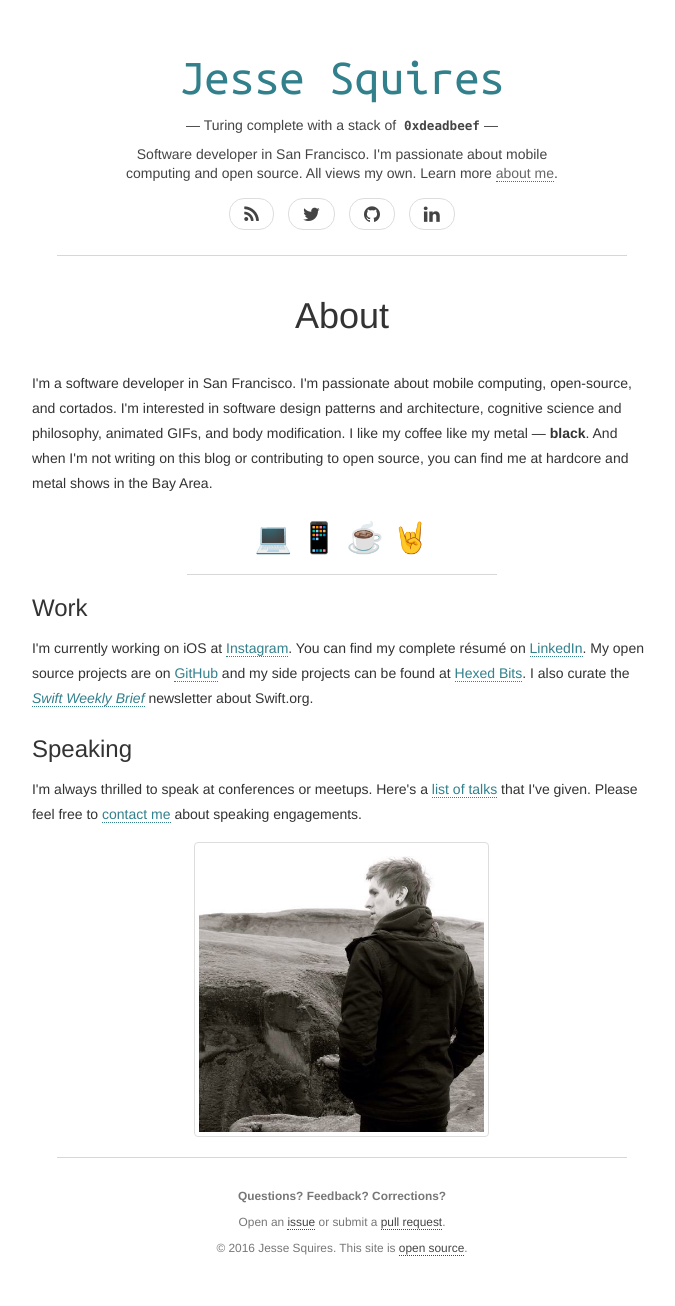
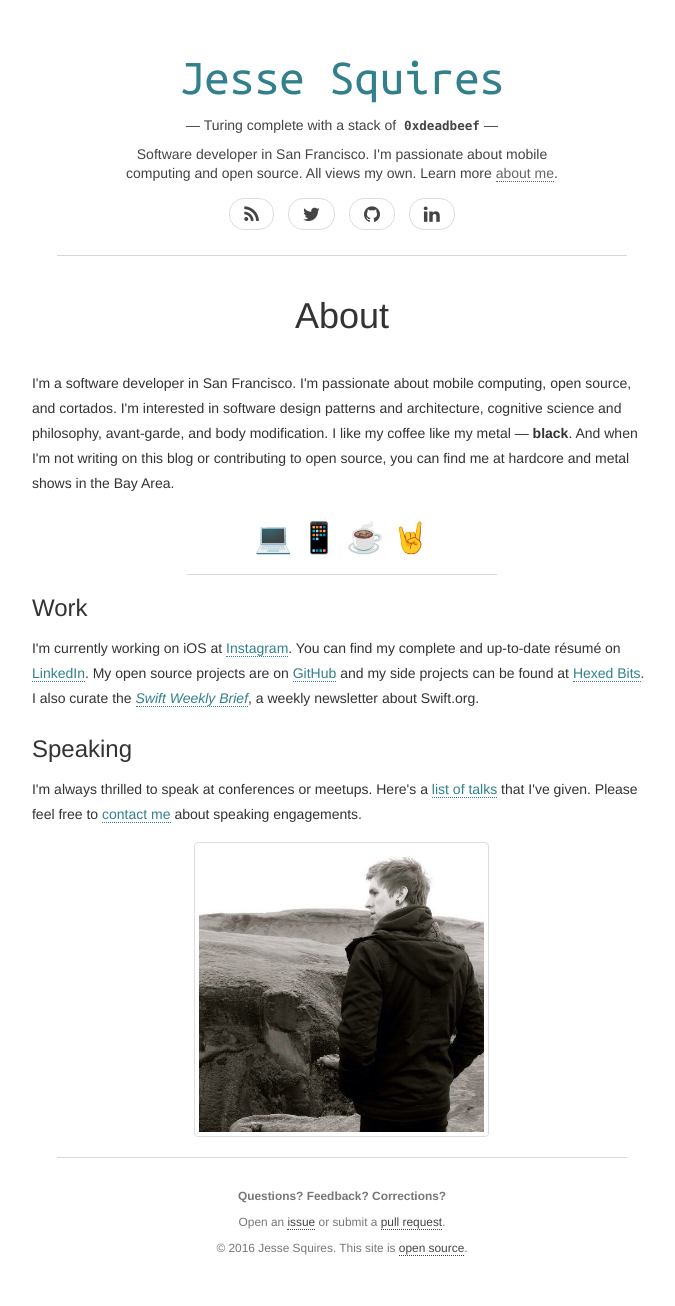
Before and after one commit to jessesquires/jessesquires.com, a Jekyll site: the page built from about.html, in a window 1280 px wide. Shown: the whole page, without its empty margins (298-973 px from the left). Built offline with Jekyll 4.4.1, drawn with Linux system fonts in a browser that asks for light colours; nearby versions of some CDN libraries; Markdown is read by kramdown in place of the engine named in the settings.

Commit message:
update about

```diff
--- a/about.html
+++ b/about.html
@@ -6,15 +6,15 @@ title: About
 <div class="row">
    <div><h1 class="text-center">About</h1><br/></div>
    <div class="col-xs-10 col-xs-offset-1 col-sm-8 col-sm-offset-2 col-md-8 col-md-offset-2">
-      <p>I'm a software developer in San Francisco. I'm passionate about mobile computing, open-source, and cortados.
-      I'm interested in software design patterns and architecture, cognitive science and philosophy, animated GIFs, and body modification.
+      <p>I'm a software developer in San Francisco. I'm passionate about mobile computing, open source, and cortados.
+      I'm interested in software design patterns and architecture, cognitive science and philosophy, avant-garde, and body modification.
       I like my coffee like my metal &mdash; <strong>black</strong>.
       And when I'm not writing on this blog or contributing to open source, you can find me at hardcore and metal shows in the Bay Area.</p>
       <h2 class="text-center">💻 📱 ☕ 🤘</h2>
       <hr>
 
       <h3>Work</h3>
-      <p>I'm currently working on iOS at <a href="http://instagram.com" target="_blank">Instagram</a>. You can find my complete résumé on <a href="{{ site.author.linkedin }}" target="_blank">LinkedIn</a>. My open source projects are on <a href="{{ site.author.github }}" target="_blank">GitHub</a> and my side projects can be found at <a href="http://hexedbits.com" target="_blank">Hexed Bits</a>. I also curate the <a href="http://swiftweekly.github.io" target="_blank"><em>Swift Weekly Brief</em></a> newsletter about Swift.org.</p>
+      <p>I'm currently working on iOS at <a href="http://instagram.com" target="_blank">Instagram</a>. You can find my complete and up-to-date résumé on <a href="{{ site.author.linkedin }}" target="_blank">LinkedIn</a>. My open source projects are on <a href="{{ site.author.github }}" target="_blank">GitHub</a> and my side projects can be found at <a href="http://hexedbits.com" target="_blank">Hexed Bits</a>. I also curate the <a href="http://swiftweekly.github.io" target="_blank"><em>Swift Weekly Brief</em></a>, a weekly newsletter about Swift.org.</p>
 
       <h3>Speaking</h3>
       <p>I'm always thrilled to speak at conferences or meetups. Here's a <a href="https://github.com/jessesquires/talks" target="_blank">list of talks</a> that I've given. Please feel free to <a href="mailto:jesse.squires.developer@gmail.com">contact me</a> about speaking engagements.</p>
```
